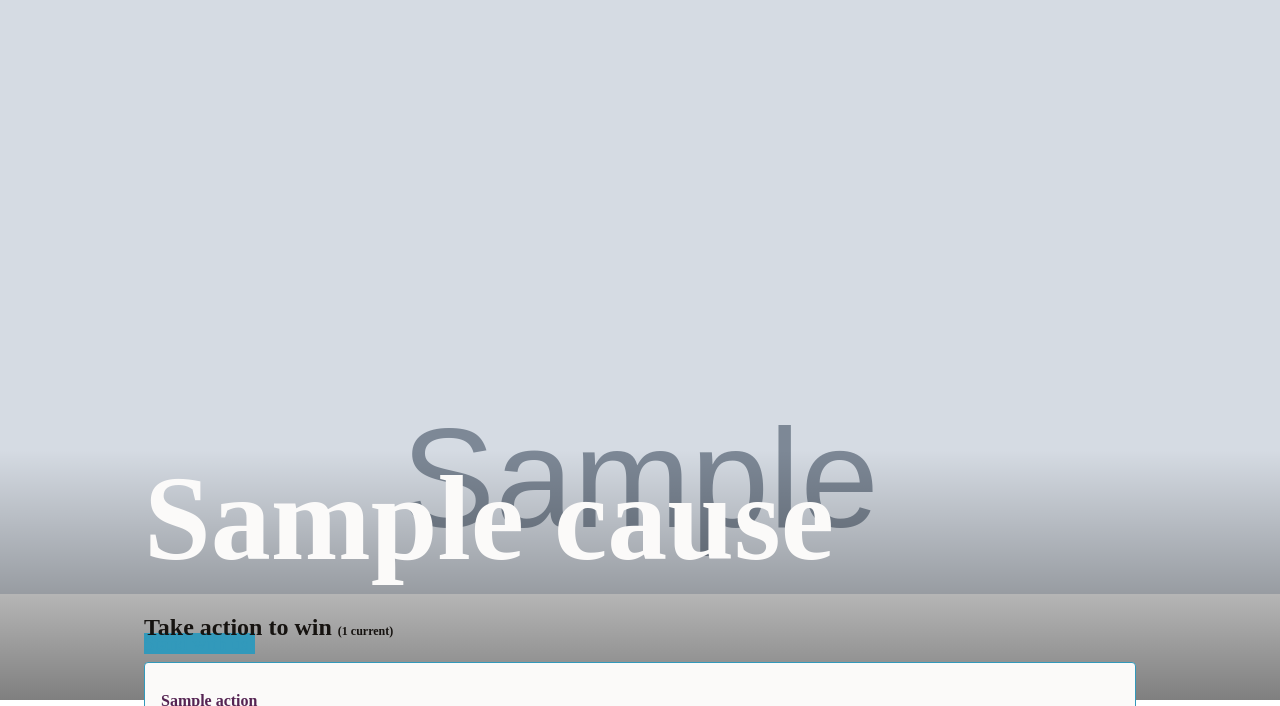
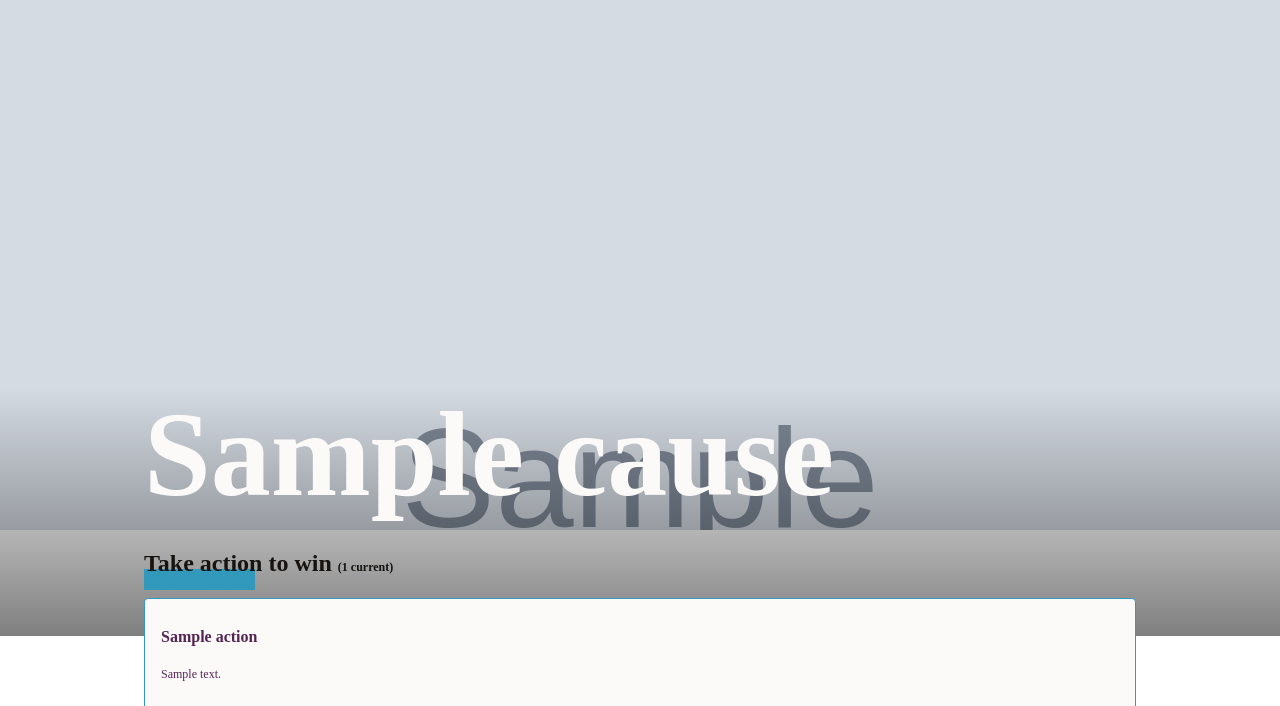
Before and after one commit to bananana/solid, a Flask app: a page that uses app/templates/base.html in a window 1280 px wide. Shown: the part 105-811 px from the top of the page. Run offline with Flask 2, Linux system fonts and the light colour scheme; tables that the repository leaves empty hold one stand-in row (values such as "Sample post"); grey boxes marked "Sample" are stand-in pictures; parts of the project's set-up code (start-up, migrations or seed data) failed here and were passed over; some libraries are stand-ins or nearby versions.

Commit message:
Reduced height for banner image

```diff
--- a/app/static/css/custom.css
+++ b/app/static/css/custom.css
@@ -205,11 +205,11 @@ a:hover {
 .masthead {
     background-size: cover;
     padding: 9rem 0;
-    height: 24vw;
+    height: 19vw;
 }
 .masthead-title {
     padding: 0 9rem;
-    margin-top: 24vw;
+    margin-top: 19vw;
     background: linear-gradient(to bottom, rgba(0, 0, 0, 0), rgba(0, 0, 0, 0.5));
 }
 .masthead h1 {
```
